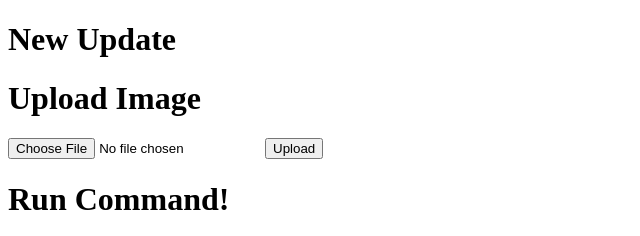
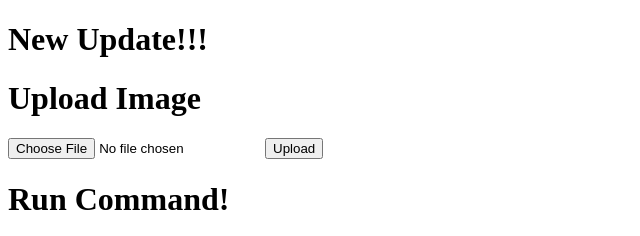
Before and after one commit to JonathanHaish/test, a website: page public/index.html in a window 1280 px wide. Shown: the top 236 px of the page, 0-640 px from the left. Drawn offline with Linux system fonts and the light colour scheme.

Commit message:
new version

```diff
--- a/public/index.html
+++ b/public/index.html
@@ -6,7 +6,7 @@
     <title>Upload and Command App</title>
 </head>
 <body>
-    <h1>New Update</h1>
+    <h1>New Update!!!</h1>
     <h1>Upload Image</h1>
     <form action="/upload" method="post" enctype="multipart/form-data">
         <input type="file" name="image">
```
